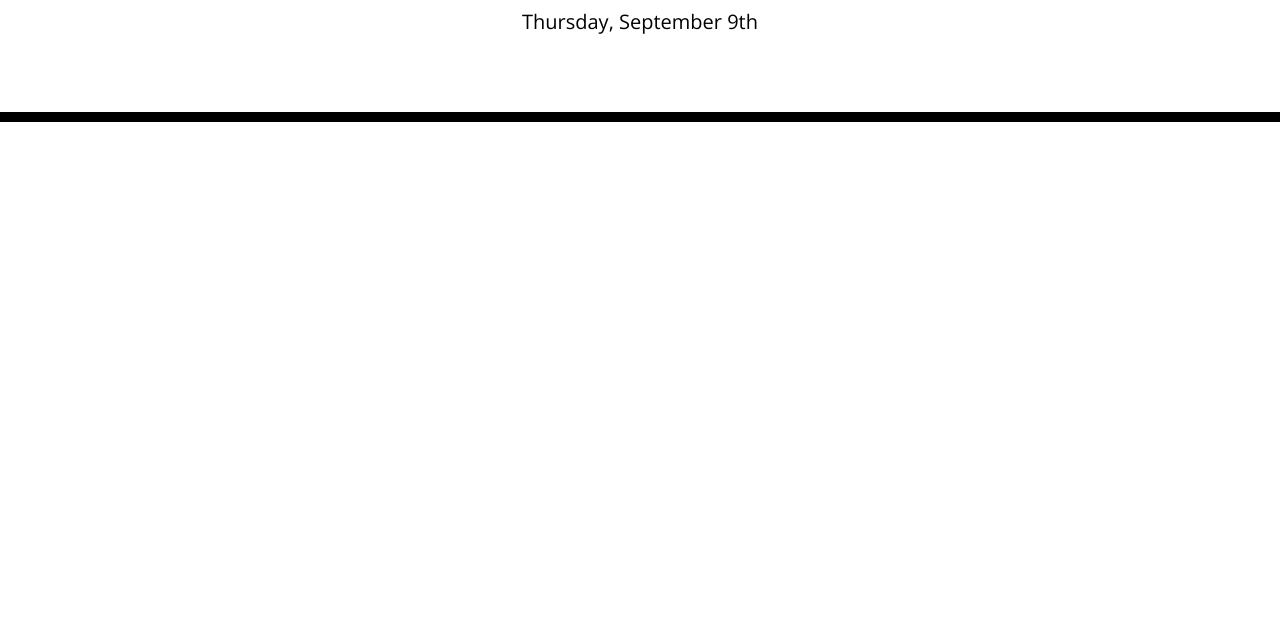
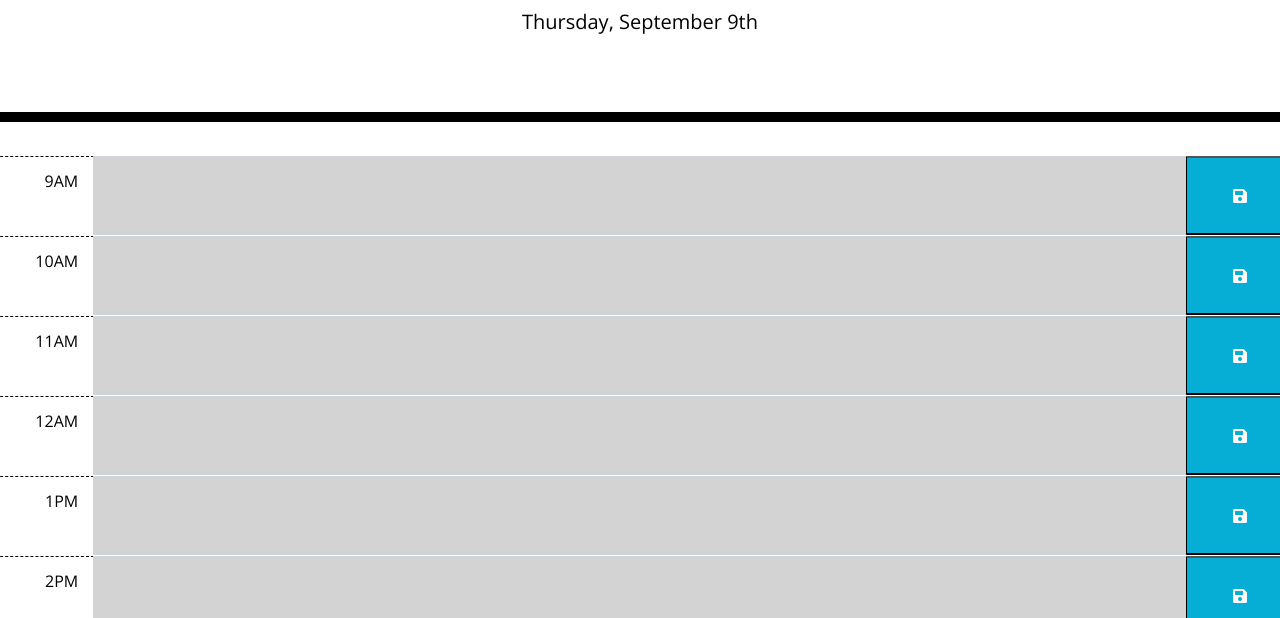
Before and after one commit to Mollenro/OSU-Unit05-WorkDayScheduler, a plain HTML site: page index.html in a window 1280 px wide. Shown: the part 182-800 px from the top of the page. Drawn offline with nearby package versions, Linux system fonts and the light colour scheme.

Commit message:
Adding time blocks to site and updating color function

```diff
--- a/Assets/js/script.js
+++ b/Assets/js/script.js
@@ -7,7 +7,6 @@
 
 let containerEl = $("#container");
 let currentDayEl = $("#currentDay");
-let saveBtn = $("<button>");
 
 let workDay = [
     { time: "9AM", event: ""},
@@ -27,49 +26,44 @@ function checkStorage(){
 //Recall events from local storage!!!
 
 function setColor(time){
-    let current = moment();
-
+    let current = moment().format("HA");
     let currentTime = moment(current, "HA");
     let selectedTime = moment(time, "HA");
+
     if (currentTime.isBefore(selectedTime) === true) {
-        //console.log("Green");
-        return "Green";
+        //console.log(currentTime + " vs " selectedTime);
+        return "future";
     } else if (currentTime.isAfter(selectedTime) === true) {
         //console.log("Grey");
-        return "Grey";
+        return "past";
     } else {
-        //console.log("Red");
-        return "Red";
+        console.log("Red");
+        return "present";
     }
 }
 
-function displayTimeBlocks() {
-    workDay.forEach(function(workDay){
-        let timeBlockEl = $("<div>");
-        let hourEl = $("<div>");
-        let eventBox = $("<textarea>");
+workDay.forEach(function(workDay, index){
+    let timeBlockEl = $("<div class='row time-block'>");
+    let row = $("<div class='row no-gutters input-group'>")
+    let hourEl = $("<div class='col-sm col-lg-1 input-group-prepend hour justify-content-sm-end pr-3 pt-3'>");
+    let eventBox = $("<textarea>");
+    let saveBtn = $("<div class='col-sm col-lg-1 input-group-append'><button class='saveBtn btn-block' type='submit'><i class='fas fa-save'></i></button></div>")
 
+    hourEl.text(workDay.time);
+    eventBox.text(workDay.event);
+    eventBox.attr("class", "form-control " + setColor(workDay.time));
 
-        hourEl.text(workDay.time);
-        //console.log(hourEl.text());
-        //console.log(workDay.event);
-        eventBox.text(workDay.event);
-        eventBox.attr("class", setColor(workDay.time));
-        saveBtn.text("Save");
+    timeBlockEl.attr("id", index);
+    row.append(hourEl);
+    row.append(eventBox);
+    row.append(saveBtn);
 
-        timeBlockEl.append(hourEl);
-        timeBlockEl.append(eventBox);
-        timeBlockEl.append(saveBtn);
+    timeBlockEl.append(row);
+    containerEl.append(timeBlockEl);
+});
 
-        containerEl.append(timeBlockEl);
-        containerEl.append("<p>Test</p>");
-        //console.log(timeBlockEl);
-    });
-}
-
-saveBtn.on("click", function(){
+$(".saveBtn").on("click", function(){
     localStorage.setItem("Work_Day", JSON.stringify(workDay));
-
 
 })
 
@@ -84,5 +78,3 @@ saveBtn.on("click", function(){
 
 
 currentDayEl.text(moment().format("dddd, MMMM Do"));
-
-displayTimeBlocks();
--- a/index.html
+++ b/index.html
@@ -28,7 +28,7 @@
       <p class="lead">A simple calendar app for scheduling your work day</p>
       <p id="currentDay" class="lead"></p>
     </header>
-    <div class="container">
+    <div id="container">
       <!-- Timeblocks go here -->
     </div>
 
```
